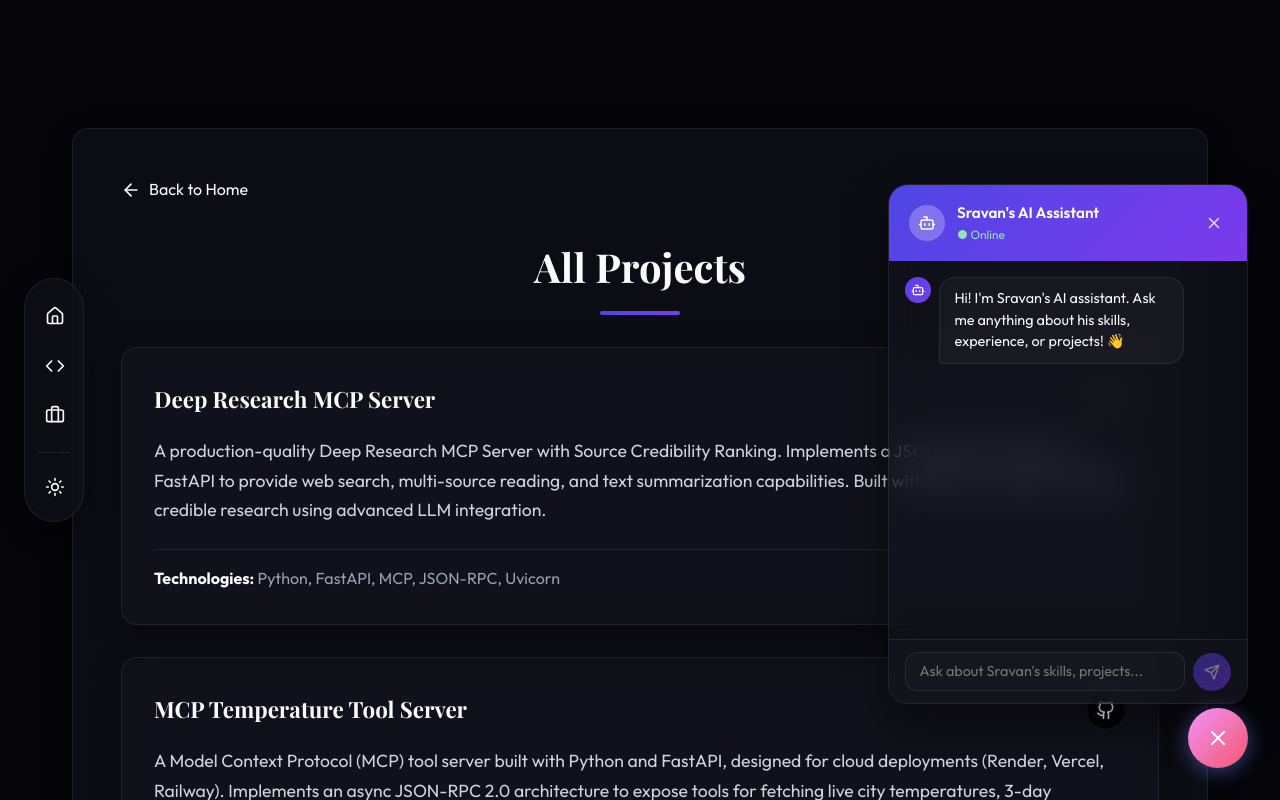
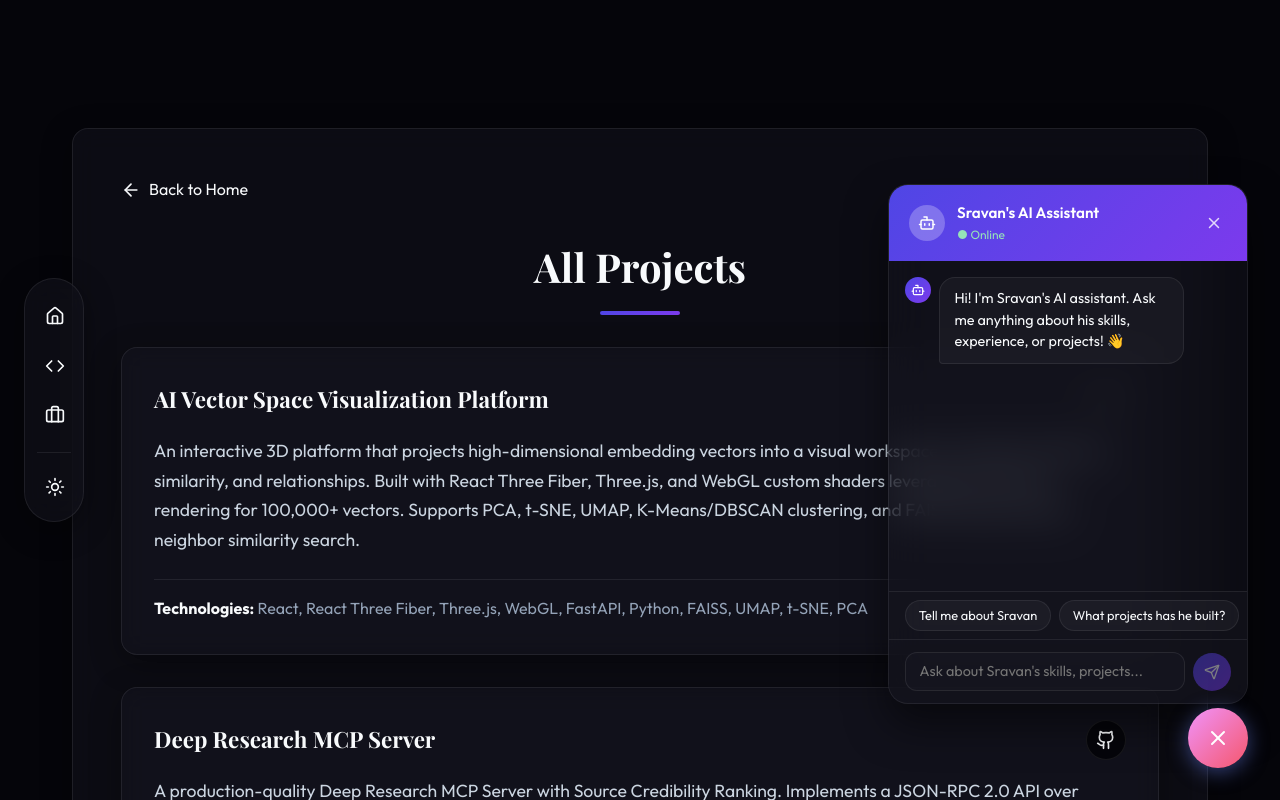
Before and after one commit to KesavaSravan/my-portfolio, a React (Vite) app: page /projects in a window 1280 px wide. Shown: the top 800 px of the page. Built offline with nearby package versions, Linux system fonts and the light colour scheme; a web font is replaced by a local one.

Commit message:
feat: add AI Vector Space Visualization project & Agentic Tour Mode chatbot walkthrough

```diff
--- a/src/App.jsx
+++ b/src/App.jsx
@@ -1,6 +1,6 @@
 import { Github, Linkedin, Mail, Phone, Sun, Moon, Download, MapPin, Calendar, ArrowRight, Home, Code, Briefcase } from "lucide-react";
 import { useState, useEffect, useRef } from "react";
-import { Routes, Route, Link, useLocation } from "react-router-dom";
+import { Routes, Route, Link, useLocation, useNavigate } from "react-router-dom";
 import { motion } from "framer-motion";
 import ChatBot from "./ChatBot";
 import ProjectsPage from "./ProjectsPage";
@@ -12,12 +12,13 @@ const fadeUpVariant = {
   visible: { opacity: 1, y: 0, transition: { duration: 0.6, ease: "easeOut" } }
 };
 
-function HomeContent() {
+function HomeContent({ tourStep }) {
   return (
     <main className="main-content">
       {/* Summary */}
       <motion.section
-        className="content-section"
+        className={`content-section ${tourStep === 1 ? "tour-highlighted" : ""}`}
+        id="tour-summary"
         initial="hidden"
         whileInView="visible"
         viewport={{ once: true, margin: "-50px" }}
@@ -43,8 +44,8 @@ function HomeContent() {
         <div className="experience-item glass-panel">
           <div className="experience-header">
             <h3 className="position-title">Systems Engineer</h3>
-            <span className="company-name" style={{color: '#667eea', fontWeight: '600'}}>Publicis Sapient, Bengaluru</span>
-            <span className="duration" style={{marginTop: '0.5rem', display: 'flex', alignItems: 'center', gap: '0.5rem', color: 'var(--text-secondary)'}}><Calendar size={16} /> Feb 2025 – Present</span>
+            <span className="company-name" style={{ color: '#667eea', fontWeight: '600' }}>Publicis Sapient, Bengaluru</span>
+            <span className="duration" style={{ marginTop: '0.5rem', display: 'flex', alignItems: 'center', gap: '0.5rem', color: 'var(--text-secondary)' }}><Calendar size={16} /> Feb 2025 – Present</span>
           </div>
           <ul className="experience-list">
             <li>Designed and developed scalable microservices using Java and Spring Boot to support enterprise and AI-enabled workflows.</li>
@@ -61,7 +62,7 @@ function HomeContent() {
       {/* Technical Skills (Bento Grid) */}
       <motion.section
         id="skills"
-        className="content-section"
+        className={`content-section ${tourStep === 2 ? "tour-highlighted" : ""}`}
         initial="hidden"
         whileInView="visible"
         viewport={{ once: true, margin: "-50px" }}
@@ -70,7 +71,7 @@ function HomeContent() {
         <h2 className="section-title">Technical Skills</h2>
         <div className="bento-grid">
           <div className="bento-item medium">
-            <h4 style={{marginBottom: '1rem', color: 'var(--text-primary)', fontSize: '1.2rem', fontWeight: '600'}}>Languages</h4>
+            <h4 style={{ marginBottom: '1rem', color: 'var(--text-primary)', fontSize: '1.2rem', fontWeight: '600' }}>Languages</h4>
             <div className="skill-tags">
               <span className="skill-tag">Java</span>
               <span className="skill-tag">Python</span>
@@ -79,7 +80,7 @@ function HomeContent() {
             </div>
           </div>
           <div className="bento-item medium">
-            <h4 style={{marginBottom: '1rem', color: 'var(--text-primary)', fontSize: '1.2rem', fontWeight: '600'}}>Backend & APIs</h4>
+            <h4 style={{ marginBottom: '1rem', color: 'var(--text-primary)', fontSize: '1.2rem', fontWeight: '600' }}>Backend & APIs</h4>
             <div className="skill-tags">
               <span className="skill-tag">Spring Boot</span>
               <span className="skill-tag">Spring Security</span>
@@ -90,7 +91,7 @@ function HomeContent() {
             </div>
           </div>
           <div className="bento-item large">
-            <h4 style={{marginBottom: '1rem', color: 'var(--text-primary)', fontSize: '1.2rem', fontWeight: '600'}}>AI & Generative AI</h4>
+            <h4 style={{ marginBottom: '1rem', color: 'var(--text-primary)', fontSize: '1.2rem', fontWeight: '600' }}>AI & Generative AI</h4>
             <div className="skill-tags">
               <span className="skill-tag">LLMs</span>
               <span className="skill-tag">RAG</span>
@@ -101,7 +102,7 @@ function HomeContent() {
             </div>
           </div>
           <div className="bento-item small">
-            <h4 style={{marginBottom: '1rem', color: 'var(--text-primary)', fontSize: '1.2rem', fontWeight: '600'}}>Databases</h4>
+            <h4 style={{ marginBottom: '1rem', color: 'var(--text-primary)', fontSize: '1.2rem', fontWeight: '600' }}>Databases</h4>
             <div className="skill-tags">
               <span className="skill-tag">PostgreSQL</span>
               <span className="skill-tag">MySQL</span>
@@ -109,7 +110,7 @@ function HomeContent() {
             </div>
           </div>
           <div className="bento-item large">
-            <h4 style={{marginBottom: '1rem', color: 'var(--text-primary)', fontSize: '1.2rem', fontWeight: '600'}}>Tools & DevOps</h4>
+            <h4 style={{ marginBottom: '1rem', color: 'var(--text-primary)', fontSize: '1.2rem', fontWeight: '600' }}>Tools & DevOps</h4>
             <div className="skill-tags">
               <span className="skill-tag">Git</span>
               <span className="skill-tag">Docker</span>
@@ -121,7 +122,7 @@ function HomeContent() {
             </div>
           </div>
           <div className="bento-item small">
-            <h4 style={{marginBottom: '1rem', color: 'var(--text-primary)', fontSize: '1.2rem', fontWeight: '600'}}>Automation</h4>
+            <h4 style={{ marginBottom: '1rem', color: 'var(--text-primary)', fontSize: '1.2rem', fontWeight: '600' }}>Automation</h4>
             <div className="skill-tags">
               <span className="skill-tag">Power Automate</span>
               <span className="skill-tag">Copilot</span>
@@ -132,7 +133,8 @@ function HomeContent() {
 
       {/* Projects */}
       <motion.section
-        className="content-section"
+        className={`content-section ${tourStep === 3 ? "tour-highlighted" : ""}`}
+        id="tour-projects"
         initial="hidden"
         whileInView="visible"
         viewport={{ once: true, margin: "-50px" }}
@@ -204,9 +206,40 @@ function HomeContent() {
   );
 }
 
+const TOUR_STEPS = [
+  {
+    id: "tour-header",
+    title: "Welcome to Sravan's Portfolio 👋",
+    content: "Let's take a quick interactive tour to show you around. This is the main header introducing Sravan, Systems Engineer at Publicis Sapient.",
+  },
+  {
+    id: "tour-summary",
+    title: "Professional Summary 📝",
+    content: "Here is a brief summary of Sravan's experience building scalable microservices and agentic AI systems.",
+  },
+  {
+    id: "skills",
+    title: "Technical Skills 🛠️",
+    content: "Sravan's technical capabilities in Java, Spring Boot, Python, Generative AI/RAG, and DevOps are organized here.",
+  },
+  {
+    id: "tour-projects",
+    title: "Featured Projects 🚀",
+    content: "Here are some featured projects, including the new AI Vector Space Visualization Platform! Click 'Show More' to see all projects.",
+  },
+  {
+    id: "tour-chatbot",
+    title: "AI Chat Assistant 💬",
+    content: "You can ask Sravan's AI assistant questions directly here at any time. It's powered by Llama 3.3 and Groq!",
+  }
+];
+
 export default function Portfolio() {
   const [darkMode, setDarkMode] = useState(true);
+  const [isChatOpen, setIsChatOpen] = useState(true);
+  const [tourStep, setTourStep] = useState(-1);
   const location = useLocation();
+  const navigate = useNavigate();
   const dragAreaRef = useRef(null);
 
   useEffect(() => {
@@ -221,6 +254,18 @@ export default function Portfolio() {
       window.scrollTo(0, 0);
     }
   }, [location.pathname, location.hash]);
+
+  const handleStartTour = () => {
+    if (location.pathname !== "/") {
+      navigate("/");
+    }
+    setTourStep(0);
+    setIsChatOpen(true);
+    setTimeout(() => {
+      const el = document.getElementById(TOUR_STEPS[0].id);
+      if (el) el.scrollIntoView({ behavior: 'smooth', block: 'center' });
+    }, 300);
+  };
 
   const handleScrollToTop = (e) => {
     if (location.pathname === "/") {
@@ -283,7 +328,7 @@ export default function Portfolio() {
         <Route path="/" element={
           <>
             {/* Header */}
-            <header className="portfolio-header">
+            <header className={`portfolio-header ${tourStep === 0 ? "tour-highlighted" : ""}`} id="tour-header">
               <div className="header-overlay"></div>
               <motion.div
                 className="header-content"
@@ -324,7 +369,7 @@ export default function Portfolio() {
               </motion.div>
             </section>
 
-            <HomeContent />
+            <HomeContent tourStep={tourStep} />
           </>
         } />
         <Route path="/projects" element={
@@ -336,8 +381,22 @@ export default function Portfolio() {
         <p style={{ fontFamily: 'Outfit, sans-serif' }}>© 2026 Hariyapuraju Kesava Sravan — Portfolio built with React & Framer Motion</p>
       </footer>
 
+      {/* Agentic Tour Mode Floating Trigger Pill */}
+      {tourStep === -1 && !isChatOpen && (
+        <button className="tour-trigger-fab" onClick={handleStartTour}>
+          <span>Agentic Tour Mode</span>
+        </button>
+      )}
+
       {/* AI Chatbot */}
-      <ChatBot darkMode={darkMode} />
+      <ChatBot
+        darkMode={darkMode}
+        isOpen={isChatOpen}
+        setIsOpen={setIsChatOpen}
+        onStartTour={handleStartTour}
+        tourStep={tourStep}
+        setTourStep={setTourStep}
+      />
 
     </div>
   );
--- a/src/ChatBot.css
+++ b/src/ChatBot.css
@@ -250,6 +250,48 @@
 .chatbot-send-btn:hover:not(:disabled) { transform: scale(1.1); }
 .chatbot-send-btn:disabled { opacity: 0.45; cursor: not-allowed; }
 
+/* Quick Replies Chips */
+.chatbot-quick-replies {
+  display: flex;
+  gap: 0.5rem;
+  padding: 0.5rem 1rem;
+  overflow-x: auto;
+  border-top: 1px solid var(--border-color);
+  background: var(--glass-bg);
+  flex-shrink: 0;
+  scrollbar-width: none; /* Hide scrollbar for Firefox */
+}
+
+.chatbot-quick-replies::-webkit-scrollbar {
+  display: none; /* Hide scrollbar for Chrome, Safari and Opera */
+}
+
+.chatbot-chip {
+  background: var(--bg-accent);
+  color: var(--text-primary);
+  border: 1px solid var(--border-color);
+  padding: 0.4rem 0.8rem;
+  border-radius: 20px;
+  font-size: 0.8rem;
+  font-family: inherit;
+  cursor: pointer;
+  white-space: nowrap;
+  transition: all 0.2s ease;
+}
+
+.chatbot-chip:hover:not(:disabled) {
+  background: var(--gradient-primary);
+  color: white;
+  border-color: transparent;
+  transform: translateY(-1px);
+  box-shadow: 0 4px 10px rgba(102, 126, 234, 0.25);
+}
+
+.chatbot-chip:disabled {
+  opacity: 0.5;
+  cursor: not-allowed;
+}
+
 /* Mobile */
 @media (max-width: 480px) {
   .chatbot-window {
--- a/src/ChatBot.jsx
+++ b/src/ChatBot.jsx
@@ -41,14 +41,53 @@ PROJECTS:
 - RoleReadyResume: Full-stack AI-powered resume tailoring app using React, Node.js, and Groq API
 - MCP Temperature Tool Server: MCP server in Python/FastAPI for async OpenWeatherMap operations
 - Deep Research MCP Server: Deep Research MCP server with source credibility ranking using Python, FastAPI, and JSON-RPC
+- AI Vector Space Visualization Platform: Interactive 3D visual workspace to analyze high-dimensional vector embeddings, clustering, and similarity relationships. Built using React Three Fiber, Three.js, WebGL, FastAPI, FAISS, and PCA/t-SNE/UMAP dimensionality reduction.
 
 EDUCATION:
 - B.Tech Electrical and Computer Engineering, Amrita Vishwa Vidyapeetham, 2024, CGPA: 7.5/10
 
 If asked anything unrelated to Kesava Sravan, politely say you can only answer questions about him.`;
 
-export default function ChatBot({ darkMode }) {
-  const [isOpen, setIsOpen] = useState(true);
+const QUICK_REPLIES = [
+  "Tell me about Sravan",
+  "What projects has he built?",
+  "What is his backend stack?",
+  "Are you open to new roles?",
+];
+
+const TOUR_STEPS_METADATA = [
+  {
+    id: "tour-header",
+    explanation: "Welcome to my portfolio! I've scrolled you to the top header. Here is Hariyapuraju Kesava Sravan, Systems Engineer at Publicis Sapient, located in Bengaluru, India.",
+    chips: ["Next: Summary ➡️", "Exit Tour ❌"]
+  },
+  {
+    id: "tour-summary",
+    explanation: "We are now at the Professional Summary. Sravan specializes in AI-enabled backend systems, Spring Boot microservices, and agentic workflows.",
+    chips: ["Back ⬅️", "Next: Skills ➡️", "Exit Tour ❌"]
+  },
+  {
+    id: "skills",
+    explanation: "This is the Technical Skills Bento Grid! It showcases Sravan's expertise grouped by Languages, Backend, Generative AI, Databases, and DevOps tools.",
+    chips: ["Back ⬅️", "Next: Projects ➡️", "Exit Tour ❌"]
+  },
+  {
+    id: "tour-projects",
+    explanation: "Here are the Featured Projects, including the new AI Vector Space Visualization Platform, RoleReadyResume, and several Model Context Protocol (MCP) servers.",
+    chips: ["Back ⬅️", "Next: Chatbot ➡️", "Exit Tour ❌"]
+  },
+  {
+    id: "tour-chatbot",
+    explanation: "And finally, we are back at the AI Chatbot! You can chat with me here anytime. Click 'Finish Tour' to wrap up, or ask me any question!",
+    chips: ["Back ⬅️", "Finish Tour 🎉"]
+  }
+];
+
+export default function ChatBot({ darkMode, isOpen: externalIsOpen, setIsOpen: setExternalIsOpen, onStartTour, tourStep, setTourStep }) {
+  const [internalIsOpen, setInternalIsOpen] = useState(true);
+  const isOpen = externalIsOpen !== undefined ? externalIsOpen : internalIsOpen;
+  const setIsOpen = setExternalIsOpen !== undefined ? setExternalIsOpen : setInternalIsOpen;
+
   const [messages, setMessages] = useState([
     {
       role: "assistant",
@@ -63,11 +102,57 @@ export default function ChatBot({ darkMode }) {
     messagesEndRef.current?.scrollIntoView({ behavior: "smooth" });
   }, [messages]);
 
-  const sendMessage = async () => {
-    const trimmed = input.trim();
-    if (!trimmed || loading) return;
+  useEffect(() => {
+    if (tourStep === 0) {
+      setMessages([
+        {
+          role: "assistant",
+          content: TOUR_STEPS_METADATA[0].explanation,
+        }
+      ]);
+    }
+  }, [tourStep]);
 
-    const userMessage = { role: "user", content: trimmed };
+  const handleTourNavigation = (text) => {
+    if (loading) return;
+
+    // Add user message to history
+    const userMsg = { role: "user", content: text };
+    setMessages((prev) => [...prev, userMsg]);
+
+    let nextStep = tourStep;
+    let explanationText = "";
+
+    if (text.includes("Next")) {
+      nextStep = tourStep + 1;
+      explanationText = TOUR_STEPS_METADATA[nextStep].explanation;
+    } else if (text.includes("Back")) {
+      nextStep = tourStep - 1;
+      explanationText = TOUR_STEPS_METADATA[nextStep].explanation;
+    } else if (text.includes("Exit") || text.includes("Finish")) {
+      nextStep = -1;
+      explanationText = "Awesome! I hope you enjoyed the guided tour. Let me know if you have any questions about Sravan or his work! 👇";
+    }
+
+    setTourStep(nextStep);
+
+    // Add assistant response to history
+    setMessages((prev) => [...prev, { role: "assistant", content: explanationText }]);
+
+    // Scroll to section
+    if (nextStep !== -1) {
+      setTimeout(() => {
+        const el = document.getElementById(TOUR_STEPS_METADATA[nextStep].id);
+        if (el) el.scrollIntoView({ behavior: "smooth", block: "center" });
+      }, 100);
+    }
+  };
+
+  const sendMessage = async (customText) => {
+    const textToSend = typeof customText === "string" ? customText.trim() : input.trim();
+    if (!textToSend || loading) return;
+
+    const userMessage = { role: "user", content: textToSend };
     setMessages((prev) => [...prev, userMessage]);
     setInput("");
     setLoading(true);
@@ -110,6 +195,9 @@ export default function ChatBot({ darkMode }) {
     }
   };
 
+  const currentTourMetadata = tourStep !== -1 ? TOUR_STEPS_METADATA[tourStep] : null;
+  const activeChips = currentTourMetadata ? currentTourMetadata.chips : QUICK_REPLIES;
+
   return (
     <>
       {/* Floating Button */}
@@ -123,7 +211,7 @@ export default function ChatBot({ darkMode }) {
 
       {/* Chat Window */}
       {isOpen && (
-        <div className={`chatbot-window ${darkMode ? "chatbot-dark" : "chatbot-light"}`}>
+        <div className={`chatbot-window ${darkMode ? "chatbot-dark" : "chatbot-light"} ${tourStep === 4 ? "tour-highlighted" : ""}`} id="tour-chatbot">
           {/* Header */}
           <div className="chatbot-header">
             <div className="chatbot-header-info">
@@ -161,6 +249,26 @@ export default function ChatBot({ darkMode }) {
             <div ref={messagesEndRef} />
           </div>
 
+          {/* Quick Replies */}
+          <div className="chatbot-quick-replies">
+            {activeChips.map((reply, i) => (
+              <button
+                key={i}
+                className="chatbot-chip"
+                onClick={() => {
+                  if (tourStep !== -1) {
+                    handleTourNavigation(reply);
+                  } else {
+                    sendMessage(reply);
+                  }
+                }}
+                disabled={loading}
+              >
+                {reply}
+              </button>
+            ))}
+          </div>
+
           {/* Input */}
           <div className="chatbot-input-area">
             <textarea
--- a/src/projectsData.js
+++ b/src/projectsData.js
@@ -33,5 +33,12 @@ export const projectsData = [
     description: "A production-quality Deep Research MCP Server with Source Credibility Ranking. Implements a JSON-RPC 2.0 API over FastAPI to provide web search, multi-source reading, and text summarization capabilities. Built with Python to deliver ranked, credible research using advanced LLM integration.",
     technologies: "Python, FastAPI, MCP, JSON-RPC, Uvicorn",
     link: "https://github.com/KesavaSravan/deepsearch-mcp"
+  },
+  {
+    id: 6,
+    title: "AI Vector Space Visualization Platform",
+    description: "An interactive 3D platform that projects high-dimensional embedding vectors into a visual workspace to analyze clustering, similarity, and relationships. Built with React Three Fiber, Three.js, and WebGL custom shaders leveraging instanced rendering for 100,000+ vectors. Supports PCA, t-SNE, UMAP, K-Means/DBSCAN clustering, and FAISS-based nearest-neighbor similarity search.",
+    technologies: "React, React Three Fiber, Three.js, WebGL, FastAPI, Python, FAISS, UMAP, t-SNE, PCA",
+    link: "https://github.com/KesavaSravan/vector-space-platform"
   }
 ];
```
Also changed, not shown: src/App.css (+54 -0 lines), 1 other file (tests, documents, lock files or other folders).
